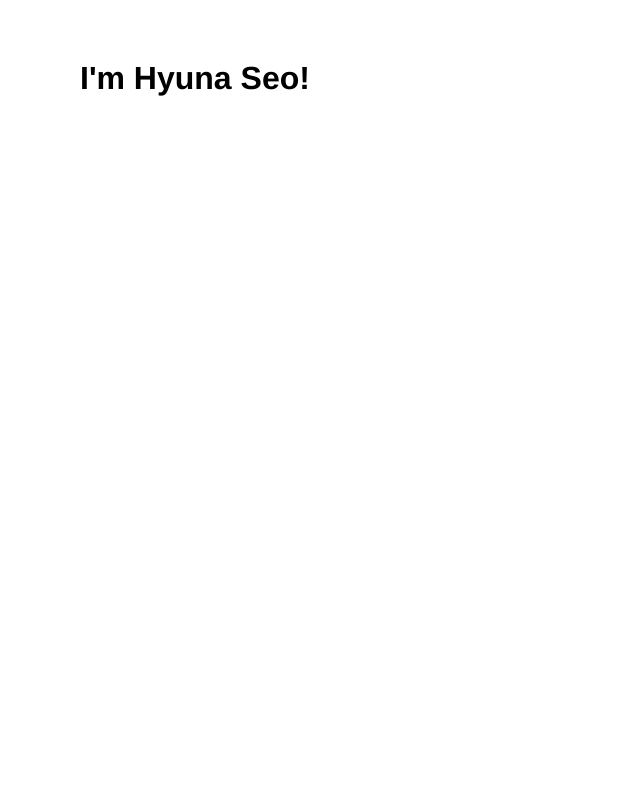
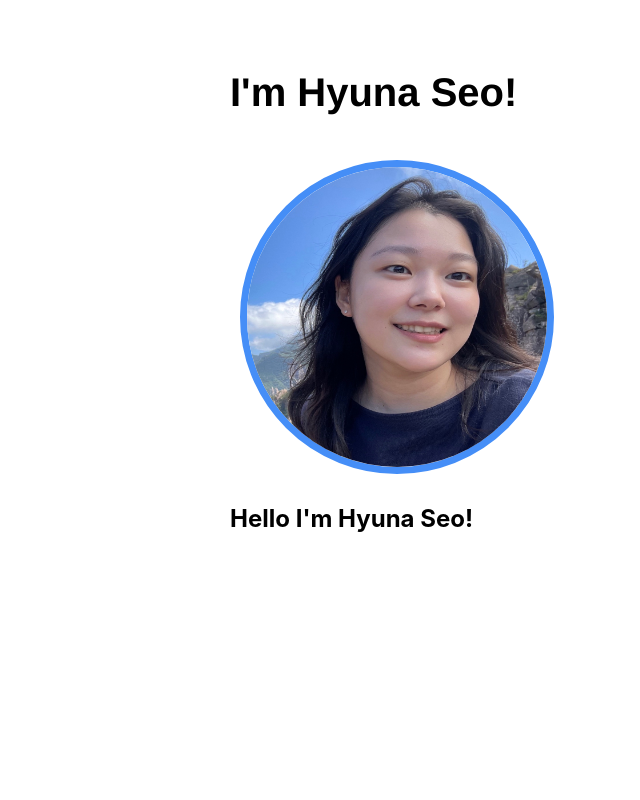
Before and after one commit to hyunaseo/hyunaseo.github.io, a React (Create React App) app: page / in a window 1280 px wide. Shown: the top 800 px of the page, without its empty margins (0-640 px from the left). Built offline with nearby package versions, Linux system fonts and the light colour scheme.

Commit message:
Add profile

```diff
--- a/src/App.css
+++ b/src/App.css
@@ -1,39 +1,28 @@
 .App {
-  text-align: center;
+  text-align: left;
   background-color: white; /* 전체 배경 색상 흰색 */
-}
-
-.App-logo {
-  height: 40vmin;
-  pointer-events: none;
-}
-
-@media (prefers-reduced-motion: no-preference) {
-  .App-logo {
-    animation: App-logo-spin infinite 20s linear;
-  }
+  padding-left: 130px;
 }
 
 .App-header {
-  min-height: 100vh;
   display: flex;
-  flex-direction: column;
-  align-items: center;
-  justify-content: flex-start;
+  flex-direction: column; /* 플렉스 방향을 열로 설정 */
+  align-items: flex-start; /* 왼쪽 정렬 */
   font-size: calc(10px + 2vmin);
   color: black; /* 텍스트 색상 검정 */
   position: relative;
+  padding-top: 20px; /* 상단 여백 추가 */
 }
 
 .site-title {
-  position: absolute;
-  top: 60px; /* 더 아래로 이동 */
-  left: 80px; /* 더 오른쪽으로 이동 */
-  font-size: 2rem;
+  font-size: 2.5rem;
   color: black; /* 텍스트 색상 검정 */
   text-decoration: none;
   font-family: 'Helvetica', sans-serif; /* 폰트 설정 */
   font-weight: bold; /* 볼드체 설정 */
+  position: absolute;
+  margin-top: 50px; /* 원하는 만큼 위쪽 여백 추가 */
+  margin-left: 100px; /* 원하는 만큼 왼쪽 여백 추가 */
 }
 
 .site-title:hover {
@@ -41,21 +30,24 @@
   text-decoration-color: #458EF7; /* 호버 시 밑줄 색상 #458EF7 */
 }
 
-h1 {
-  font-size: 6.5rem; /* 원하는 크기로 조정합니다. */
-  color: #61dafb;  /* 원하는 색상으로 조정합니다. */
+main {
+  display: flex;
+  flex-direction: column;
+  align-items: flex-start;
+  padding-left: 100px; /* 텍스트와 사진을 왼쪽 정렬 */
 }
 
-
-.App-link {
-  color: #61dafb;
+.profile-pic {
+  margin-top: 140px; /* 제목 아래에 공간 추가 */
+  margin-left: 10px;
+  width: 300px; /* 원하는 크기로 조정 */
+  height: 300px; /* 원하는 크기로 조정 */
+  border-radius: 100%; /* 원형으로 만들기 */
+  border: 7px solid #458EF7;
 }
 
-@keyframes App-logo-spin {
-  from {
-    transform: rotate(0deg);
-  }
-  to {
-    transform: rotate(360deg);
-  }
+h1 {
+  font-size: 1.5rem; /* 원하는 크기로 조정 */
+  color: black;  /* 텍스트 색상 검정 */
+  margin-top: 30px; /* 사진 아래에 여백 추가 */
 }
--- a/src/App.js
+++ b/src/App.js
@@ -10,7 +10,8 @@ function App() {
         </nav>
       </header>
       <main>
-        <h1>I'm Hyuna Seo!</h1>
+        <img src={`${process.env.PUBLIC_URL}/profile.jpg`} className="profile-pic" alt="Hyuna Seo" />
+        <h1>Hello I'm Hyuna Seo!</h1>
         {/* 여기에 추가적인 콘텐츠를 작성합니다. */}
       </main>
     </div>
```
Also changed, not shown: public/profile.jpg (added).
